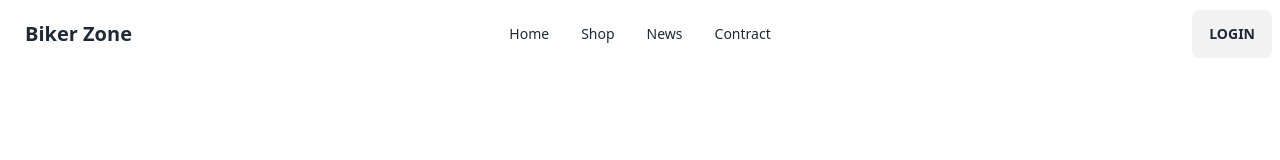
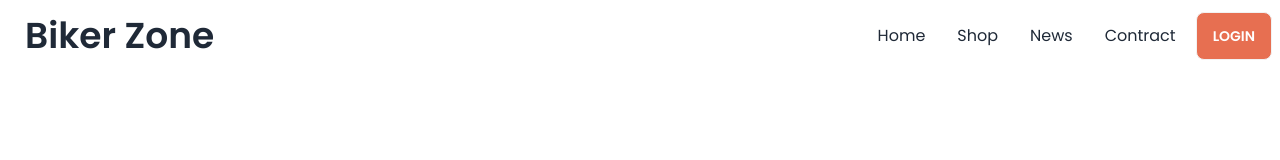
Before and after one commit to tutonroy1807/biker_website_daisy_ui, a plain HTML site: page index.html in a window 1280 px wide. Drawn offline with nearby package versions, Linux system fonts and the light colour scheme.

Commit message:
finally navbar works has completed

```diff
--- a/index.html
+++ b/index.html
@@ -8,14 +8,37 @@
     <!-- Daisy Ui and Tailwind -->
     <link href="https://cdn.jsdelivr.net/npm/daisyui@3.7.3/dist/full.css" rel="stylesheet" type="text/css" />
     <script src="https://cdn.tailwindcss.com"></script>
+    <!-- Google fonts poppins -->
+    <link rel="preconnect" href="https://fonts.googleapis.com">
+    <link rel="preconnect" href="https://fonts.gstatic.com" crossorigin>
+    <link
+        href="https://fonts.googleapis.com/css2?family=Poppins:ital,wght@0,400;0,500;0,600;0,700;0,800;1,400&display=swap"
+        rel="stylesheet">
+    <style>
+        .font-popins {
+            font-family: 'Poppins', sans-serif;
+        }
+    </style>
+    <script>
+        tailwind.config = {
+            theme: {
+                extend: {
+                    colors: {
+                        clifford: '#da373d',
+                        'bike-primary': '#E76F51',
+                    }
+                }
+            }
+        }
+    </script>
 </head>
 
 <body>
-    <header>
+    <header class="md:container md:mx-auto">
         <!-- navbar of biker zone -->
-        <nav>
+        <nav class="font-popins">
             <div class="navbar bg-base-100">
-                <div class="navbar-start">
+                <div class="flex-1">
                     <div class="dropdown">
                         <label tabindex="0" class="btn btn-ghost lg:hidden">
                             <svg xmlns="http://www.w3.org/2000/svg" class="h-5 w-5" fill="none" viewBox="0 0 24 24"
@@ -25,30 +48,32 @@
                             </svg>
                         </label>
                         <ul tabindex="0"
-                            class="menu menu-sm dropdown-content mt-3 z-[1] p-2 shadow bg-base-100 rounded-box w-52">
+                            class="menu menu-sm dropdown-content text-base mt-3 z-[1] p-2 shadow bg-base-100 rounded-box w-52">
                             <li><a>Home</a></li>
                             <li><a>Shop</a></li>
                             <li><a>News</a></li>
                             <li><a>Contract</a></li>
                         </ul>
                     </div>
-                    <a class="btn btn-ghost normal-case text-xl">Biker Zone</a>
+                    <a class="btn btn-ghost normal-case text-4xl">Biker Zone</a>
                 </div>
                 <div class="navbar-center hidden lg:flex">
-                    <ul class="menu menu-horizontal px-1">
+                    <ul class="menu menu-horizontal text-base px-1">
                         <li><a>Home</a></li>
                         <li><a>Shop</a></li>
                         <li><a>News</a></li>
                         <li><a>Contract</a></li>
                     </ul>
                 </div>
-                <div class="navbar-end">
-                    <a class="btn">Login</a>
+                <div class="">
+                    <a class="btn  bg-bike-primary text-white">Login</a>
                 </div>
             </div>
         </nav>
     </header>
-    <main></main>
+    <main class="md:container md:mx-auto">
+
+    </main>
     <footer></footer>
 </body>
 
```
